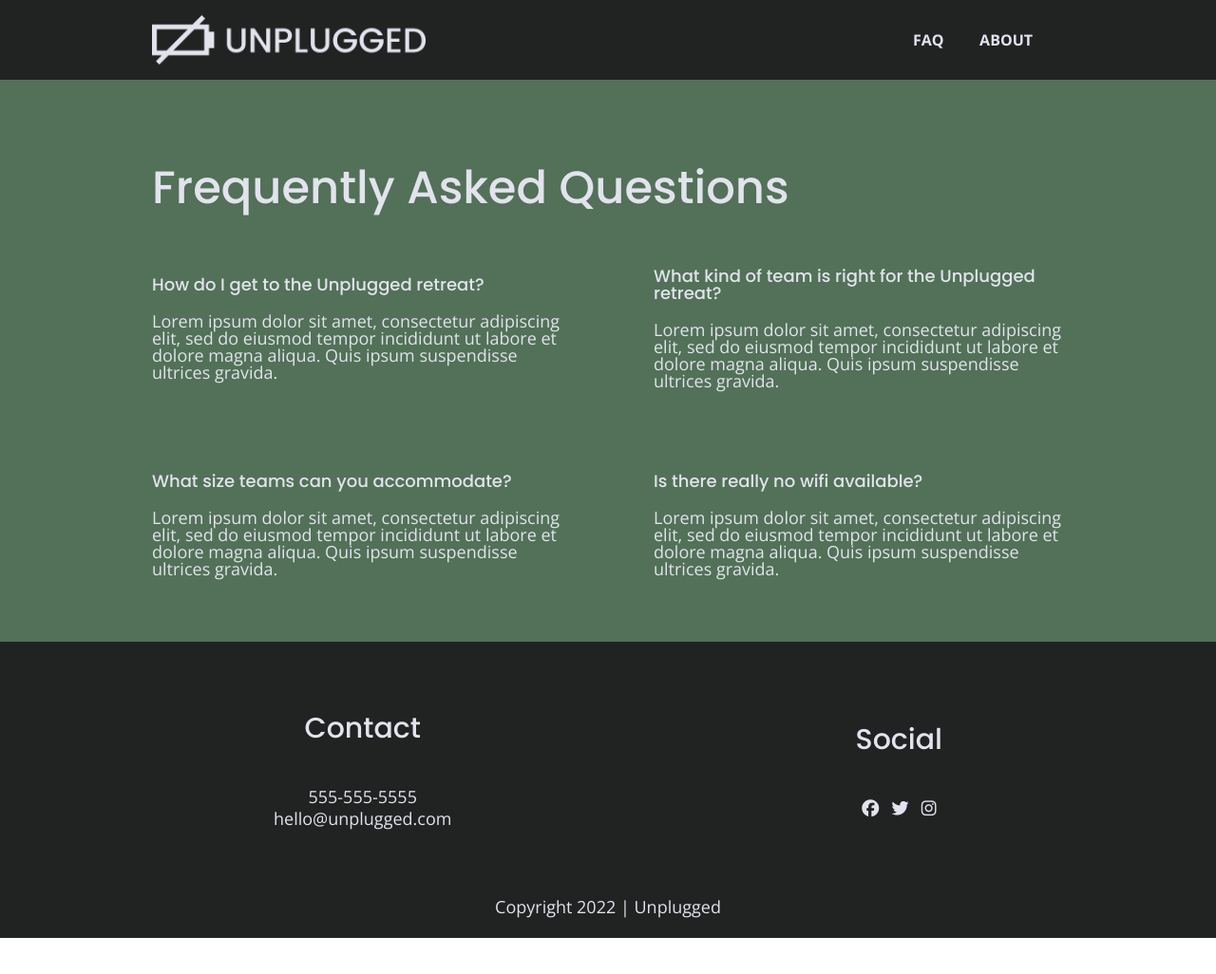
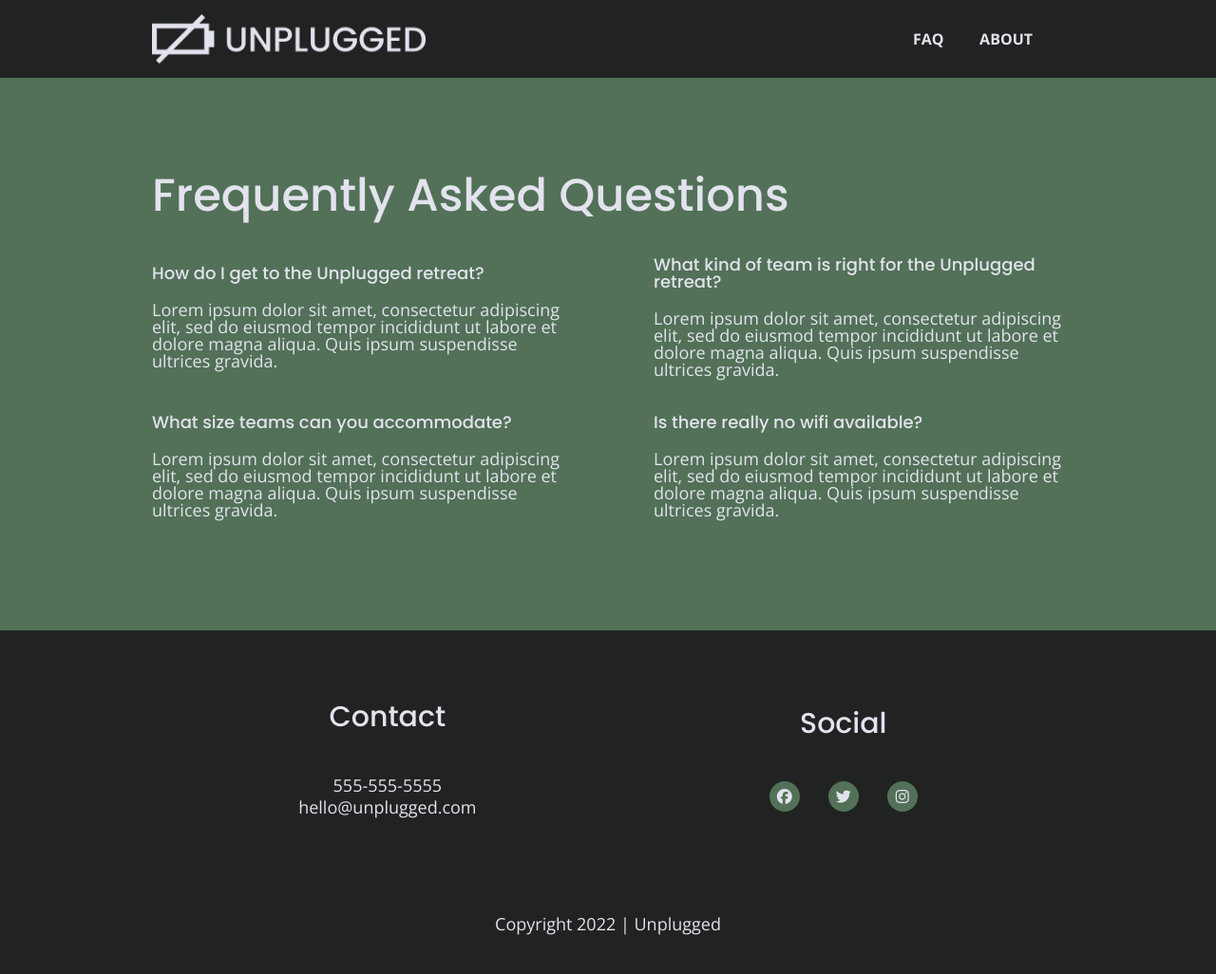
Before and after one commit to dsad8000/unplugged-retreat, a website: page faq/index.html in a window 1280 px wide. Shown: the whole page at 95% size. Before the commit the page ends 988 px from the top, so only its background shows below. Drawn offline with nearby package versions, Linux system fonts and the light colour scheme.

Commit message:
Additional CSS

```diff
--- a/css/main.css
+++ b/css/main.css
@@ -198,6 +198,8 @@ header nav ul {
   width: 100%;
   display: flex;
   justify-content: space-around;
+  padding-inline-start: 0;
+  margin: 0;
 }
 
 header nav ul li {
@@ -206,7 +208,7 @@ header nav ul li {
 
 footer {
   text-align: center;
-  flex-direction: column;
+  flex-direction: space between;
 }
 
 footer p {
@@ -224,11 +226,17 @@ footer .contact {
 
 footer .social-icons {
   display: flex;
-  justify-content: space-around;
+  justify-content: space-evenly;
   align-items: center;
 }
 
 footer .social-icons p {
+  font-size: 2em;
+  color: white;
+  border-radius: 50%;
+  background-color: #527158;
+  height: 2em;
+  width: 2em;
   display: flex;
   justify-content: center;
   align-items: center;
@@ -257,6 +265,7 @@ footer .copyright {
   font-family: 'Poppins', Helvetica, Arial, sans-serif;
   font-weight: 500;
   line-height: 1.2;
+  margin: 0;
 }
 
 /* Aside */
@@ -267,6 +276,10 @@ aside {
   justify-content: center;
   align-items: center;
   flex-flow: row wrap;
+}
+
+aside h3 {
+  margin: 0 0 0.67em 0;
 }
 
 aside .form {
@@ -307,7 +320,7 @@ input[type=button] {
 }
 
 .features h2 {
-  margin-bottom: 60px;
+  margin: 0 0 60px 0;
 }
 
 .features article {
@@ -342,11 +355,11 @@ input[type=button] {
 }
 
 .reviews h2 {
-  margin-bottom: 40px;
+  margin: 0 0 40px 0;
   line-height: 1;
 }
 
-reviews h3 {
+.reviews h3 {
   width: 55%;
   margin: 20px 0;
 }
@@ -361,6 +374,11 @@ About Page
   justify-content: center;
   align-items: center;
   flex-flow: row wrap;
+}
+
+.mission h2,
+.contact-section h2 {
+  margin: 0 0 0.83em 0;
 }
 
 .map figure {
@@ -391,6 +409,10 @@ About Page
   margin: 0;
 }
 
+footer .content-wrapper{
+  width: 100%;
+}
+
 /* ===================================================
 FAQ Page
 ====================================================== */
@@ -404,7 +426,7 @@ FAQ Page
 }
 
 .faq .content-wrapper {
-  margin: 50px 0 0 0;
+  margin: 100px 0;
   display: flex;
   justify-content: center;
   align-items: center;
@@ -412,12 +434,8 @@ FAQ Page
 }
 
 .faq h2 {
-  margin-bottom: 40px;
+  margin: 0 0 20px 0;
   line-height: 1;
-}
-
-.faq-content {
-  margin-bottom: 50px;
 }
 
 .faq-content h4 {
@@ -519,7 +537,7 @@ FAQ Page
 
     .content-wrapper {
       max-width: 640px;
-      margin: 100px 0;
+      margin: 50px 0;
     }
 
     h2 {
@@ -572,6 +590,9 @@ FAQ Page
       min-height: 600px;
     }
 
+    .hero-area .content-wrapper {
+      margin: 80px 0;
+    }
     .hero-area h1 {
       font-size: 3em;
       line-height: 1;
@@ -588,7 +609,7 @@ FAQ Page
 
     aside .content-wrapper .form-description,
     aside .content-wrapper .form {
-      width: 35%;
+      width: 40%;
       margin: 0;
     }
 
@@ -622,7 +643,7 @@ FAQ Page
 
     .reviews article figure,
     .reviews article div {
-      width: 49%;
+      width: 48%;
     }
 
     .reviews h3 {
@@ -638,7 +659,7 @@ FAQ Page
 
     footer .footer-content {
       display: flex;
-      justify-content: space-between;
+      justify-content: space-around;
       align-items: center;
       flex-direction: row;
     }
@@ -652,12 +673,32 @@ FAQ Page
       margin-bottom: 40px;
     }
 
+    footer .social-icons {
+      display: flex;
+      justify-content: space-evenly;
+      align-items: center;
+    }
+
+    footer .social-icons p {
+      font-size: 1em;
+      color: white;
+      border-radius: 50%;
+      background-color: #527158;
+      height: 2em;
+      width: 2em;
+      display: flex;
+      justify-content: center;
+      align-items: center;
+    }
+
     footer p {
       line-height: 1.285;
+      margin: 0 15px;
     }
 
     footer .copyright {
       width: 100%;
+      margin: 50px 0 300px 0;
     }
 
     /* ==================================================================================
```
Also changed, not shown: about/index.html (+6 -2 lines), faq/index.html (+4 -4 lines), index.html (+1 -1 lines).
